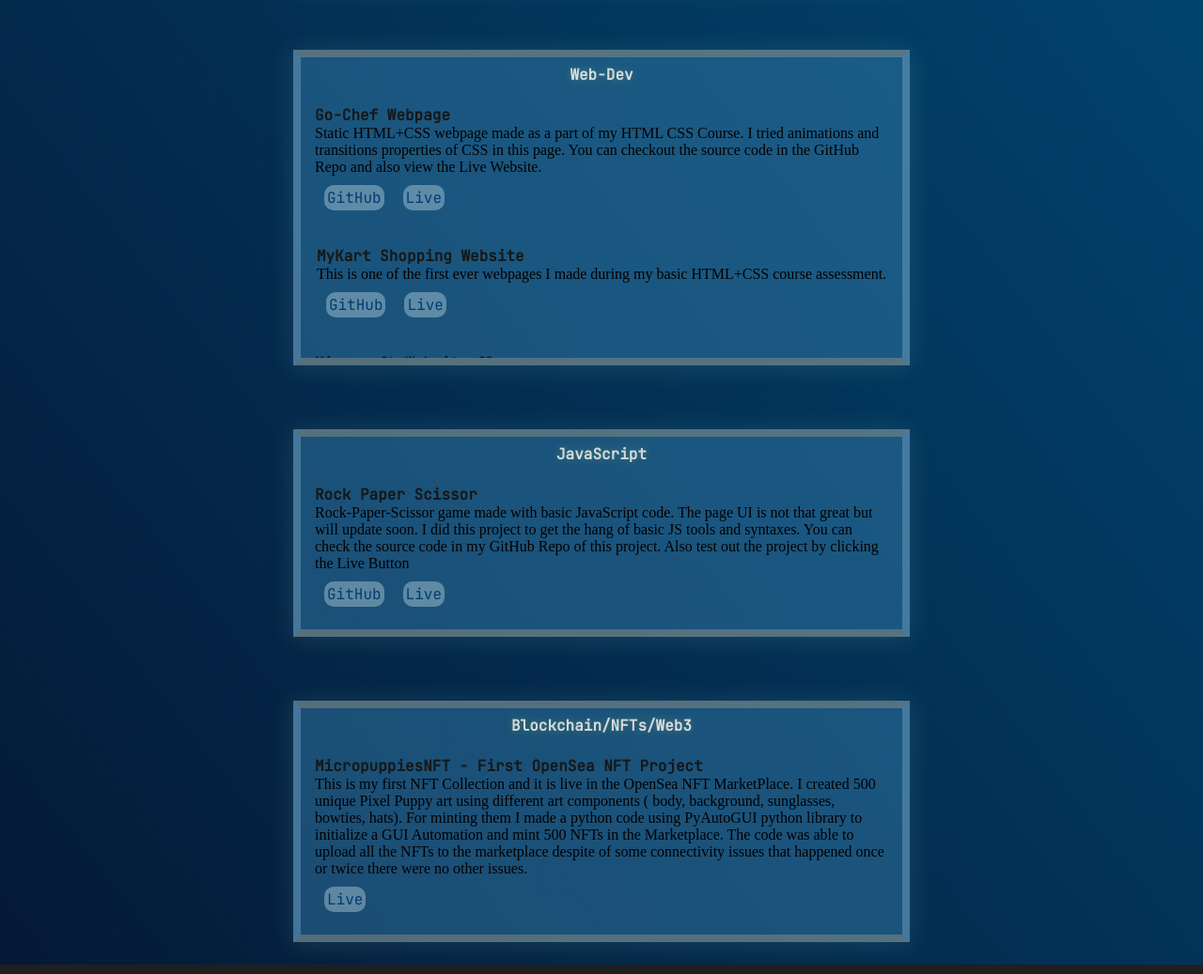
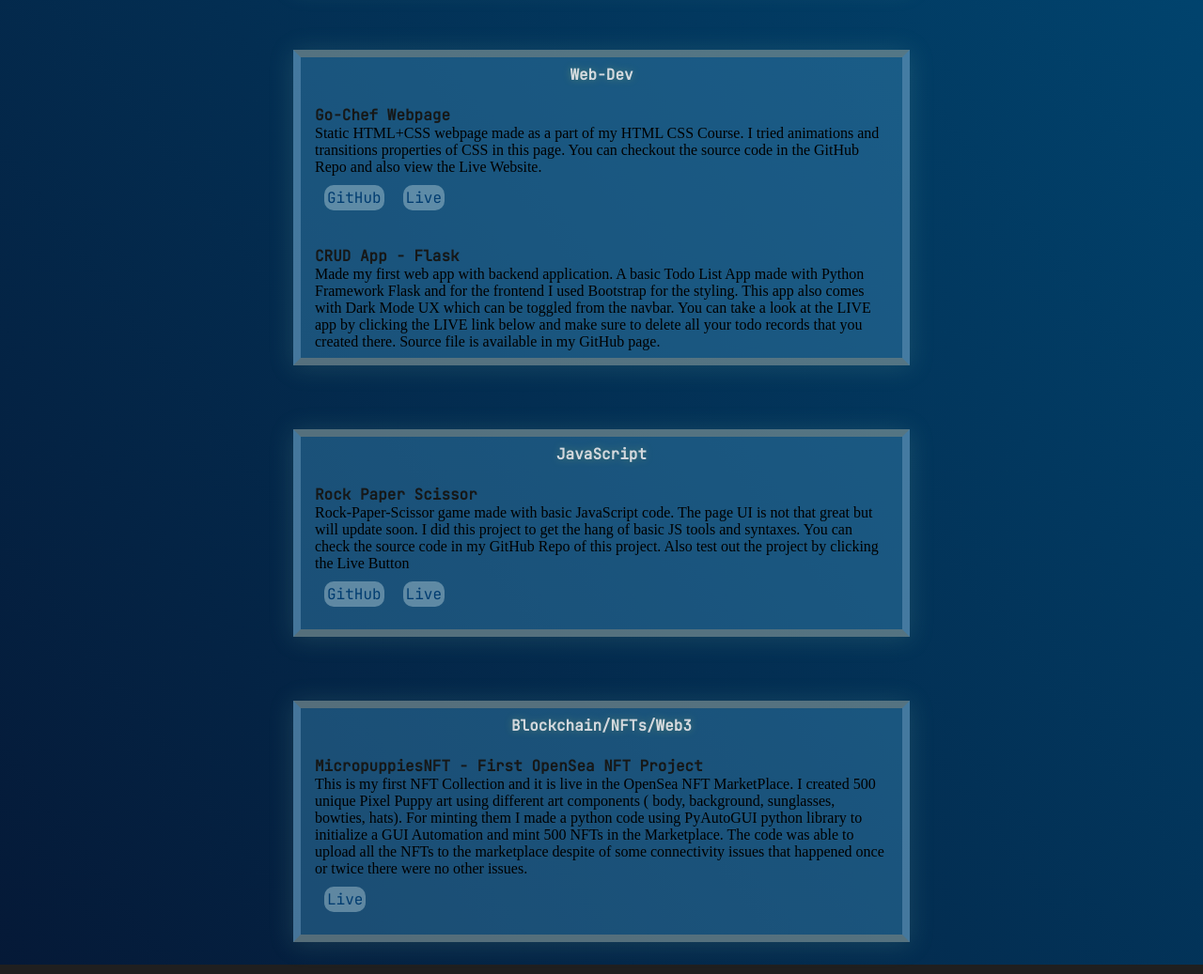
Before and after one commit to gauthking/portfolio, a website: page projects.html in a window 1280 px wide. Shown: the part 695-1732 px from the top of the page at 94% size. Drawn offline with nearby package versions, Linux system fonts and the light colour scheme.

Commit message:
added CRUD app project into the webdev section

```diff
--- a/projects.html
+++ b/projects.html
@@ -40,7 +40,7 @@
           <li><a href="/projects.html">Projects</a></li>
         </ul>
 
-        <div class="port"><a href="/index.html">Portfolio</a> </div>
+        <div class="port"><a href="/index.html">Portfolio</a></div>
       </nav>
     </header>
     <section class="projects">
@@ -131,6 +131,26 @@
                 >GitHub</a
               >
               <a href="https://gochef.netlify.app/" target="/blank">Live</a>
+            </div>
+          </div>
+          <div class="webdev">
+            <h4>CRUD App - Flask</h4>
+            <div>
+              Made my first web app with backend application. A basic Todo List
+              App made with Python Framework Flask and for the frontend I used
+              Bootstrap for the styling. This app also comes with Dark Mode UX
+              which can be toggled from the navbar. You can take a look at the
+              LIVE app by clicking the LIVE link below and make sure to delete
+              all your todo records that you created there. Source file is
+              available in my GitHub page.
+            </div>
+            <div class="links">
+              <a
+                href="https://github.com/gauthking/firstCRUDapp-Flask"
+                target="/blank"
+                >GitHub</a
+              >
+              <a href="https://todoappgauthking.herokuapp.com/" target="/blank">Live</a>
             </div>
           </div>
           <div class="webdev">
```
